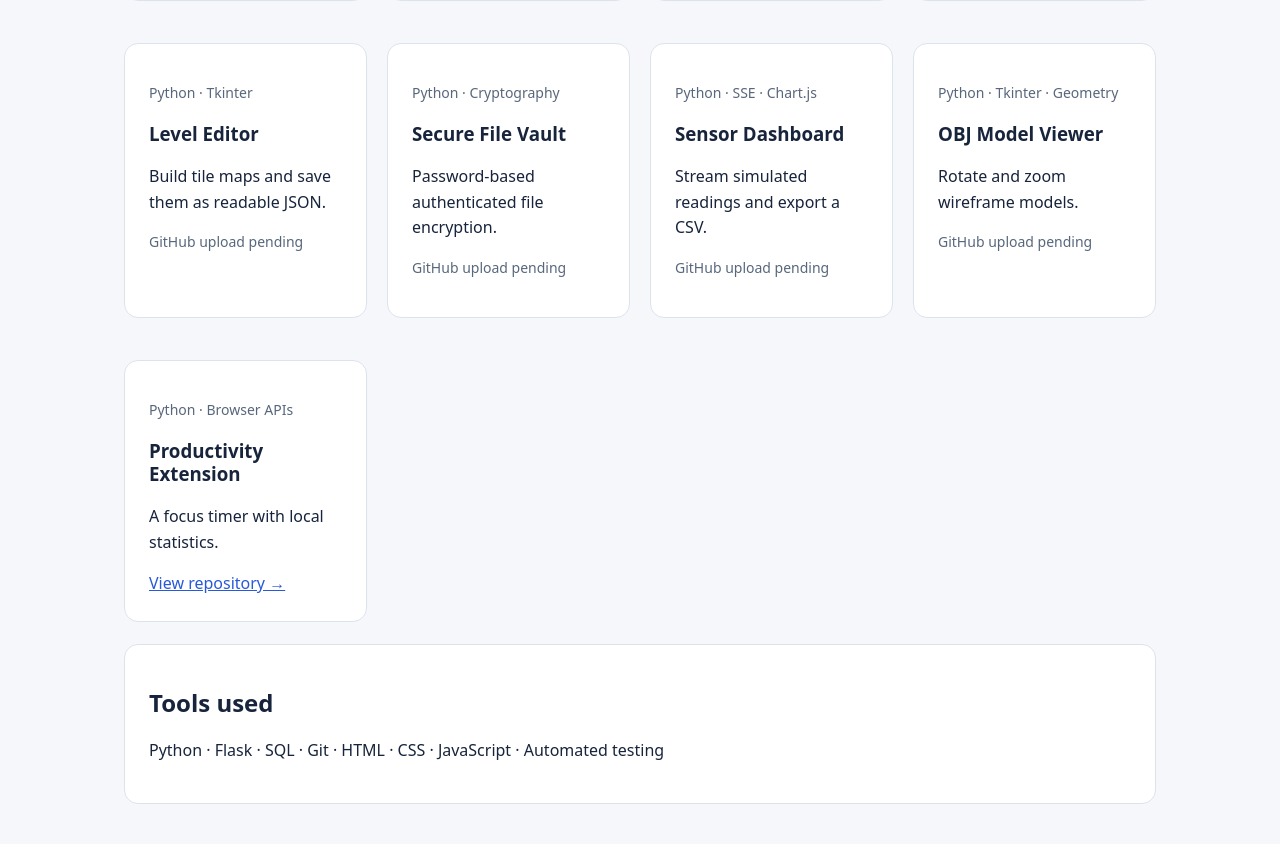
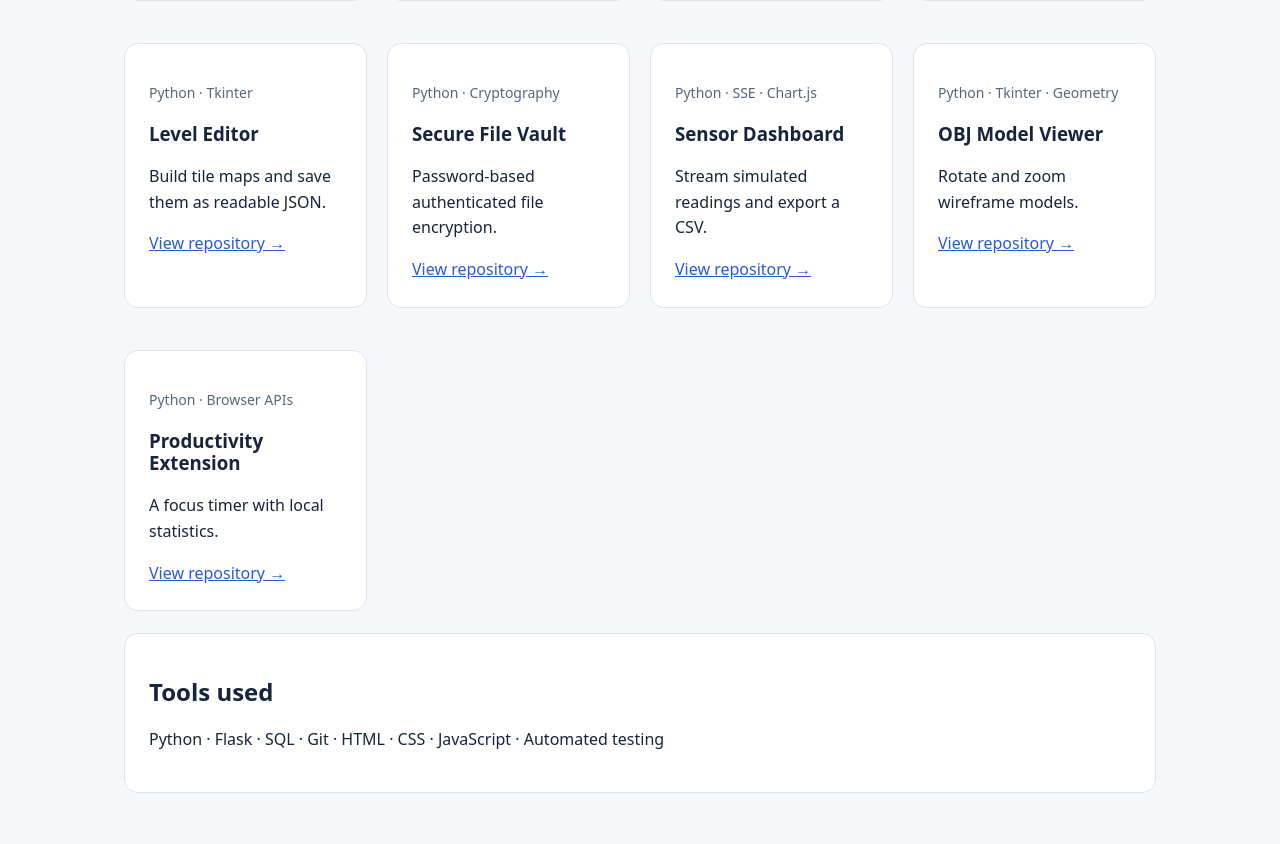
Before and after one commit to TSalim22/personal-portfolio, a Flask app: page / in a window 1280 px wide. Shown: the part 916-1760 px from the top of the page. After the commit the page ends 1709 px from the top, so only its background shows below. Run offline with Flask 3, Linux system fonts and the light colour scheme.

Commit message:
Link the remaining uploaded projects

```diff
--- a/app.py
+++ b/app.py
@@ -13,17 +13,13 @@ PROJECTS = [
     ('Productivity Extension','dev-productivity-extension','Python · Browser APIs','A focus timer with local statistics.'),
 ]
 
-# Repositories waiting to be uploaded.
-PENDING_REPOS = {'game-level-editor','secure-file-vault','realtime-sensor-dashboard','obj-model-viewer'}
-
-
 def create_app():
     app = Flask(__name__)
     app.config.update(APP_TITLE='TSalim22 / Portfolio', APP_DESCRIPTION='My Python projects.')
 
     @app.get('/')
     def index():
-        return render_template('index.html', title='Python project portfolio', projects=PROJECTS, pending=PENDING_REPOS)
+        return render_template('index.html', title='Python project portfolio', projects=PROJECTS)
 
     @app.get('/robots.txt')
     def robots():
--- a/templates/index.html
+++ b/templates/index.html
@@ -1 +1 @@
-{% extends 'base.html' %}{% block content %}<section class="card"><p class="muted">TSalim22 · Python portfolio</p><h1>My Python projects</h1><p>A collection of my web apps, command-line tools and desktop projects.</p><div class="row"><a class="button" href="#projects">Explore projects</a><a href="https://github.com/TSalim22" rel="noopener">GitHub profile</a></div></section><section id="about"><h2>About</h2><p>Each project has its own code, setup instructions and tests.</p><p>The public projects are listed below.</p></section><section id="projects"><h2>Projects</h2><div class="grid">{% for title,repo,stack,description in projects %}<article class="card"><p class="small muted">{{ stack }}</p><h3>{{ title }}</h3><p>{{ description }}</p>{% if repo in pending %}<p class="small muted">GitHub upload pending</p>{% else %}<a href="https://github.com/TSalim22/{{ repo }}" rel="noopener">View repository →</a>{% endif %}</article>{% endfor %}</div></section><section class="card"><h2>Tools used</h2><p>Python · Flask · SQL · Git · HTML · CSS · JavaScript · Automated testing</p></section>{% endblock %}
+{% extends 'base.html' %}{% block content %}<section class="card"><p class="muted">TSalim22 · Python portfolio</p><h1>My Python projects</h1><p>A collection of my web apps, command-line tools and desktop projects.</p><div class="row"><a class="button" href="#projects">Explore projects</a><a href="https://github.com/TSalim22" rel="noopener">GitHub profile</a></div></section><section id="about"><h2>About</h2><p>Each project has its own code, setup instructions and tests.</p><p>The public projects are listed below.</p></section><section id="projects"><h2>Projects</h2><div class="grid">{% for title,repo,stack,description in projects %}<article class="card"><p class="small muted">{{ stack }}</p><h3>{{ title }}</h3><p>{{ description }}</p><a href="https://github.com/TSalim22/{{ repo }}" rel="noopener">View repository →</a></article>{% endfor %}</div></section><section class="card"><h2>Tools used</h2><p>Python · Flask · SQL · Git · HTML · CSS · JavaScript · Automated testing</p></section>{% endblock %}
```
Also changed, not shown: tests/test_portfolio.py (+3 -6 lines), README.md.
